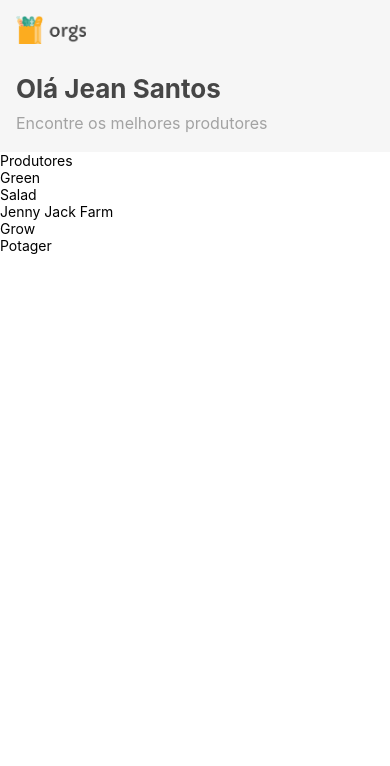
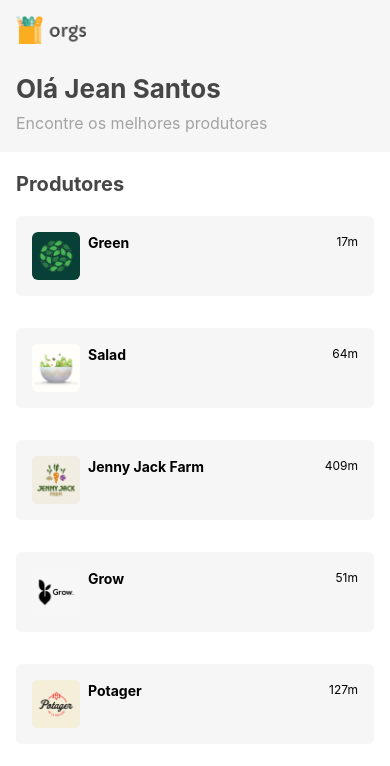
Before and after one commit to Dev-JeanSantos/org_hooks, a React Native app: screen / in a window 390 px wide. Shown: the top 766 px of the page. Built offline with nearby package versions, Linux system fonts and the light colour scheme.

Commit message:
estilização dos componentes

```diff
--- a/App.js
+++ b/App.js
@@ -1,13 +1,18 @@
 import React from "react";
+import { SafeAreaView, StyleSheet } from "react-native";
 import Home from "./src/telas/Home";
-import Produtores from "./src/telas/Home/componentes/Produtores";
 
 
 function App() {
-  return <>
+  return <SafeAreaView style={estilos.tela}>
     <Home />
-    <Produtores />
-  </>
+  </SafeAreaView>
 }
 
+const estilos = StyleSheet.create({
+  tela: {
+      flex: 1
+  }
+})
+
 export default App;
--- a/src/telas/Home/componentes/Produtores.js
+++ b/src/telas/Home/componentes/Produtores.js
@@ -1,9 +1,10 @@
 import React, {useEffect, useState} from "react";
-import { FlatList, Text } from "react-native";
+import { FlatList, Text, StyleSheet } from "react-native";
 
 import { carregaProdutores } from '../../../servicos/carregaDados';
+import Produtor from "./produtor";
 
-export default function Produtores(){
+export default function Produtores({topo: Topo} ){
 
     const [titulo, setTitulo] = useState('')
     const [lista, setLista] = useState([])
@@ -15,11 +16,27 @@ export default function Produtores(){
 
     },[])
 
+    const TopoLista = () => {
+        return <>
+            <Topo />
+            <Text style={estilos.titulo} >{ titulo}</Text>
+        </>
+    }
 
     return <FlatList
         data={lista}
-        renderItem={({item: {nome}}) => <Text>{nome}</Text> }
-        ListHeaderComponent={lista => <Text>{ titulo}</Text>}
+        renderItem={({item}) => <Produtor {...item}/> }
+        keyExtractor={({nome}) => nome}
+        ListHeaderComponent={TopoLista}/>
+}
 
-    />
-}
+const estilos = StyleSheet.create({
+    titulo: {
+        fontSize: 20,
+        lineHeight: 32,
+        marginHorizontal: 16,
+        marginTop: 16,
+        fontWeight: 'bold',
+        color: "#464646",
+    }
+})
--- /dev/null
+++ b/src/telas/Home/componentes/produtor.js
@@ -0,0 +1,47 @@
+import React from "react";
+import { Image, Text, View, StyleSheet } from "react-native";
+
+export default function Produtor({ nome, imagem, distancia, estrelas }) {
+    return <View style={estilos.cartao}>
+        <Image source={imagem} accessibilityLabel={nome} style={estilos.imagem}/>
+        <View  style={estilos.informacoes}>
+            <Text  style={estilos.nome}>{nome}</Text>
+            <Text style={estilos.distancia}>{distancia}</Text>
+        </View>
+    </View>
+}
+
+const estilos = StyleSheet.create({
+    cartao: {
+        backgroundColor: "#f6f6f6",
+        marginVertical: 16,
+        marginHorizontal: 16,
+        borderRadius: 6,
+        flexDirection: "row",
+        elevation: 4,
+    },
+    imagem: {
+        width: 48,
+        height: 48,
+        borderRadius: 6,
+        marginVertical: 16,
+        marginLeft: 16,
+    },
+    informacoes: {
+        flex:   1,
+        flexDirection: "row",
+        justifyContent: "space-between",
+        marginLeft: 8,
+        marginVertical: 16,
+        marginRight: 16,
+    },
+    nome: {
+        fontSize: 14,
+        lineHeight: 22,
+        fontWeight: "bold",
+    },
+    distancia: {
+        fontSize: 12,
+        lineHeight: 19,
+    }
+  })
--- a/src/telas/Home/index.js
+++ b/src/telas/Home/index.js
@@ -1,6 +1,7 @@
 import React from "react";
+import Produtores from "./componentes/Produtores";
 import Topo from "./componentes/Topo";
 
 export default function Home(){
-    return <Topo />
+    return <Produtores topo={Topo} />
   }
```
